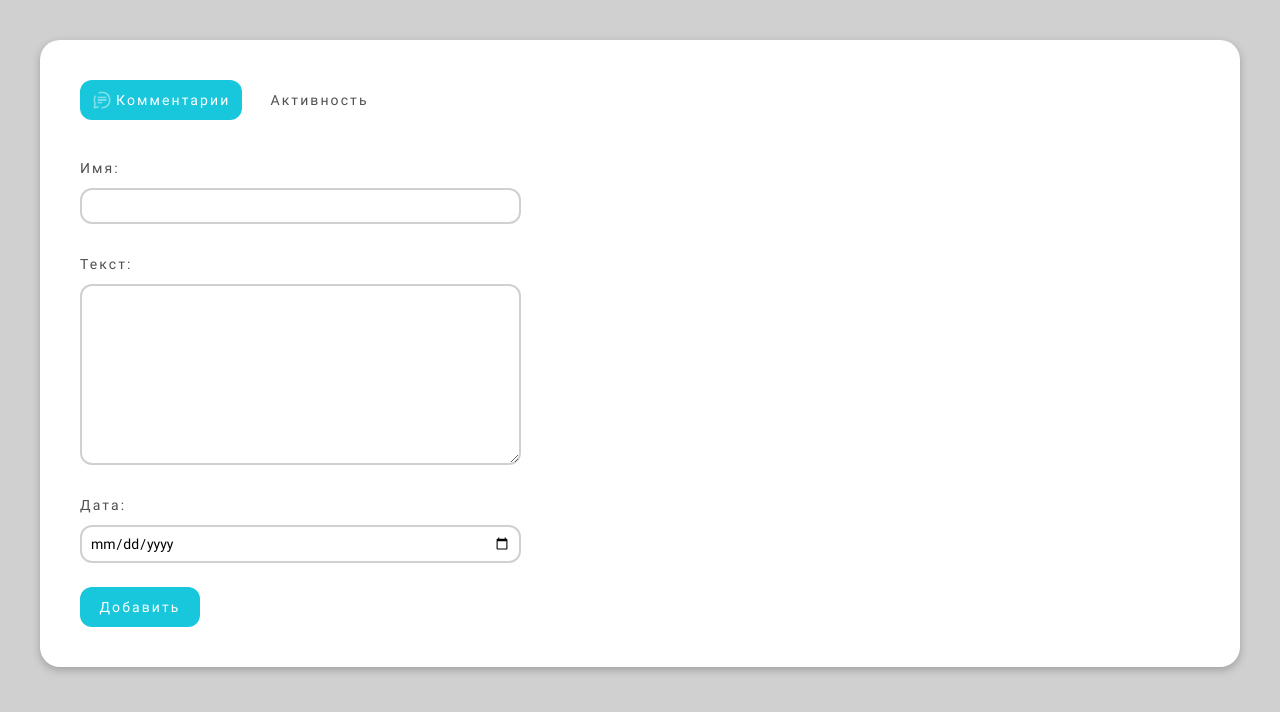
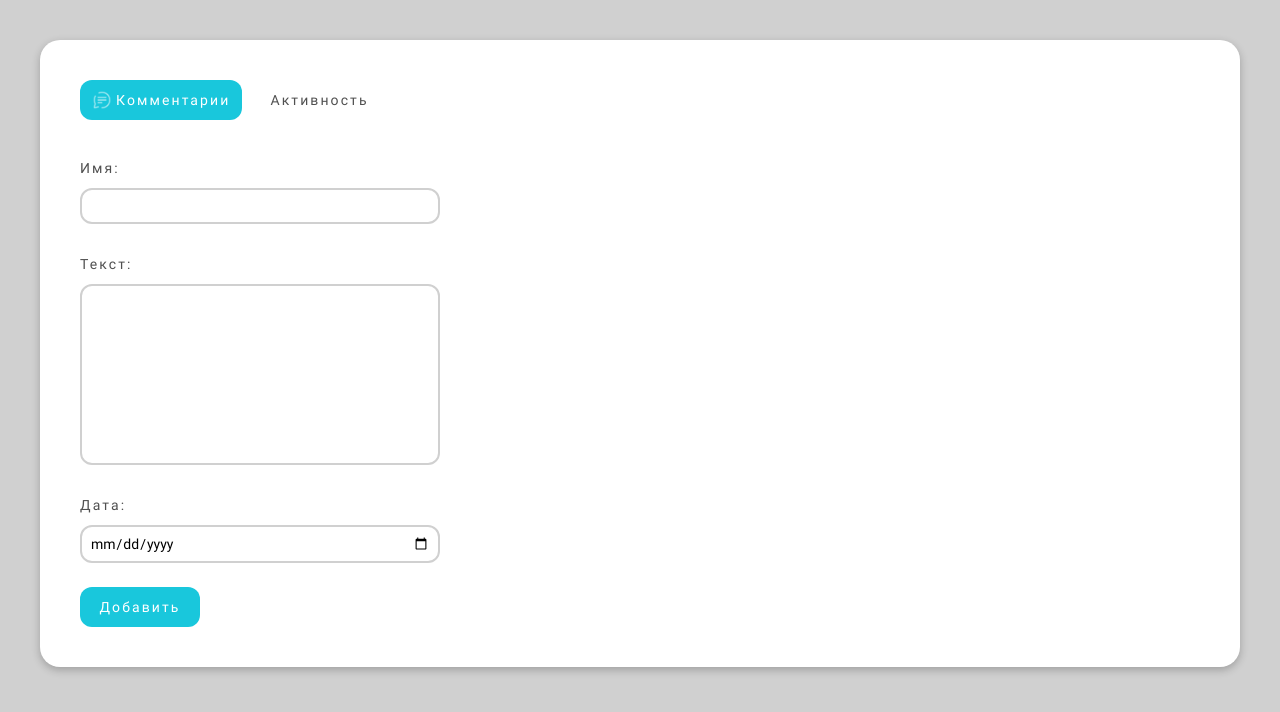
Before and after one commit to olya-yevsieienko/project-comments-page, a website built with webpack: page src/template.html in a window 1280 px wide. Built offline with nearby package versions, Linux system fonts and the light colour scheme.

Commit message:
Update input

```diff
--- a/src/styles/blocks/form.scss
+++ b/src/styles/blocks/form.scss
@@ -14,9 +14,14 @@
 
   &__input {
     padding: 8px;
+    width: 360px;
     border: 2px solid $grey;
     border-radius: $border-radius--small;
     outline: none;
+
+    &--textarea {
+      resize: none;
+    }
   }
 
   &__textarea {
--- a/src/template.html
+++ b/src/template.html
@@ -35,7 +35,14 @@
 
           <div class="form__option">
             <span class="form__title">Текст:</span>
-            <textarea class="form__input form__text" cols="50" rows="10"></textarea>
+            <textarea
+              class="
+                form__input
+                form__input--textarea
+                form__text"
+              cols="50"
+              rows="10"
+            ></textarea>
             <span class="form__error form__error-text"></span>
           </div>
 
```
Also changed, not shown: dist/Roboto-Regular31012f9b3e3da44f87e8.woff (deleted), dist/Roboto-Regulara25806274237d06e00a6.woff2 (deleted), dist/filename3671bd9fd0ed4cce08b5.js (deleted), dist/index.html (deleted).
